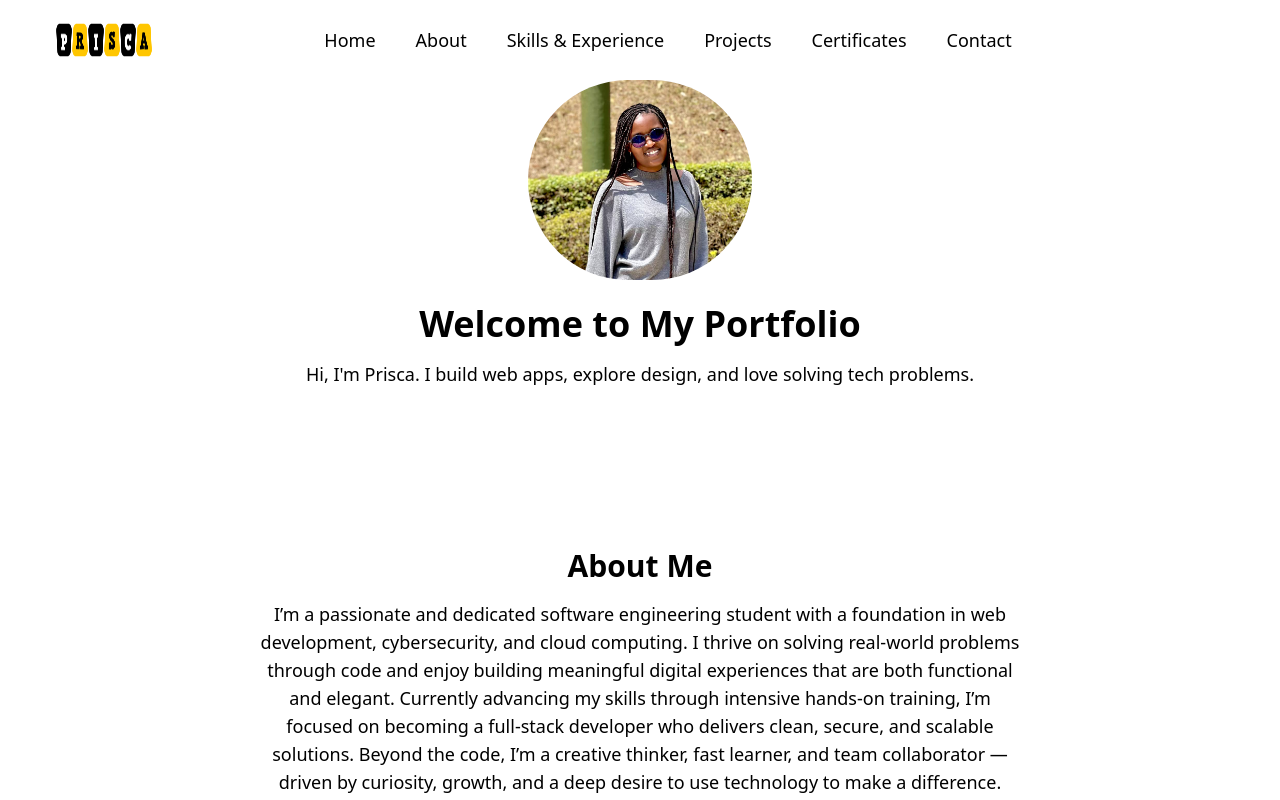
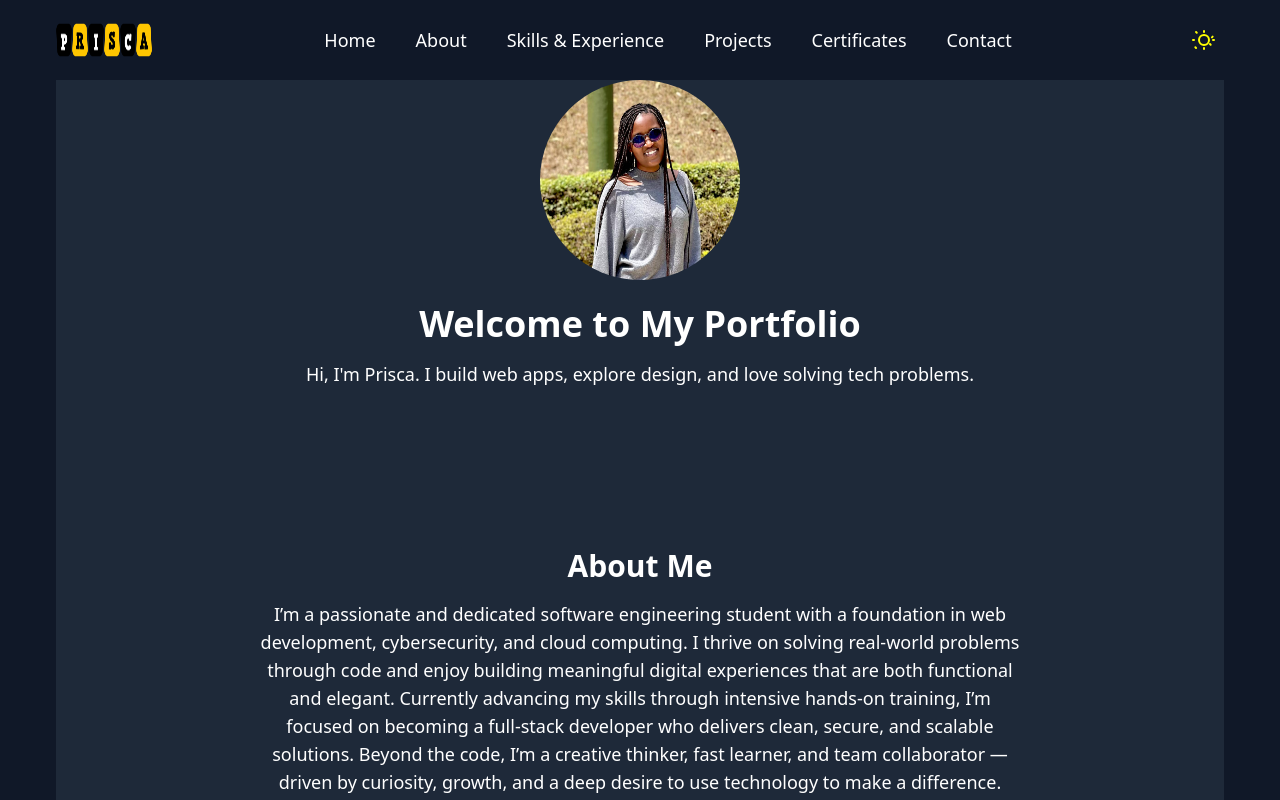
Before and after one commit to M-prisca/Portfolio-web, a website: page index.html in a window 1280 px wide. Both pictures are taken after a click on the button "Toggle dark/light theme". Shown: the top 800 px of the page. Drawn offline with nearby package versions, Linux system fonts and the light colour scheme.

Commit message:
fix: Add toggle themes functionalities

```diff
--- a/index.html
+++ b/index.html
@@ -17,17 +17,17 @@
 
   <!-- Header -->
   <header
-    class="fixed top-0 left-0 w-full z-50 bg-white dark:bg-gray-900 flex items-center justify-between px-4 py-0 sm:px-14">
+    class="fixed top-0 left-0 w-full z-50 bg-white dark:bg-gray-900  dark:text-white flex items-center justify-between px-4 py-0 sm:px-14">
 
     <img src="src/imgs/logo.png" alt="logo image" class="w-24 h-20" />
     <nav>
       <ul class="hidden sm:flex gap-10 text-lg font-medium">
-        <li><a href="#home" class="hover:text-blue-500">Home</a></li>
-        <li><a href="#about" class="hover:text-blue-500">About</a></li>
-        <li><a href="#skills-experience" class="hover:text-blue-500">Skills & Experience</a></li>
-        <li><a href="#projects" class="hover:text-blue-500">Projects</a></li>
-        <li><a href="#certificates" class="hover:text-blue-500">Certificates</a></li>
-        <li><a href="#contact" class="hover:text-blue-500">Contact</a></li>
+        <li><a href="#home" class="hover:text-amber-300">Home</a></li>
+        <li><a href="#about" class="hover:text-amber-300">About</a></li>
+        <li><a href="#skills-experience" class="hover:text-amber-300">Skills & Experience</a></li>
+        <li><a href="#projects" class="hover:text-amber-300">Projects</a></li>
+        <li><a href="#certificates" class="hover:text-amber-300">Certificates</a></li>
+        <li><a href="#contact" class="hover:text-amber-300">Contact</a></li>
 
 
       </ul>
@@ -36,14 +36,14 @@
     <button id="theme-toggle" aria-label="Toggle dark/light theme" class="text-gray-600 dark:text-gray-300 p-2">
       <!-- Sun icon for light mode -->
       <svg id="sun-icon" xmlns="http://www.w3.org/2000/svg" class="h-6 w-6 hidden" fill="none" viewBox="0 0 24 24"
-        stroke="white">
+        stroke="yellow">
         <path stroke-linecap="round" stroke-linejoin="round" stroke-width="2"
           d="M12 3v1m0 16v1m8.66-12.34l-.71.71M4.05 19.95l-.71-.71M21 12h1M2 12H1m16.95 4.05l.71.71M4.05 4.05l.71.71M12 7a5 5 0 100 10 5 5 0 000-10z" />
       </svg>
 
       <!-- Moon icon for dark mode -->
       <svg id="moon-icon" xmlns="http://www.w3.org/2000/svg" class="h-6 w-6 hidden" fill="none" viewBox="0 0 24 24"
-        stroke="white">
+        stroke="currentColor">
         <path stroke-linecap="round" stroke-linejoin="round" stroke-width="2"
           d="M21 12.79A9 9 0 1111.21 3 7 7 0 0021 12.79z" />
       </svg>
@@ -53,7 +53,7 @@
   <!-- Sections -->
   <main class=" px-4 sm:px-14">
     <section id="home" class="py-20">
-      <img src="src/imgs/profile img.jpg" alt="Profile image" class="w-60 h-50 rounded-full mx-auto mb-6" />
+      <img src="src/imgs/profile img.jpg" alt="Profile image" class="w-50 h-50 rounded-full mx-auto mb-6" />
       <h1 class="text-4xl font-bold mb-4">Welcome to My Portfolio</h1>
       <p class="text-lg">Hi, I'm Prisca. I build web apps, explore design, and love solving tech problems.</p>
     </section>
@@ -171,7 +171,7 @@
           class="bg-white dark:bg-gray-800 p-4 rounded-xl shadow-lg hover:shadow-2xl transition duration-300 max-w-xs">
           <img src="src/imgs/Certificates/cisco.PNG" alt="Certificate 1" class="rounded-lg mb-4" />
           <h3 class="text-xl font-semibold">Networking Essentials</h3>
-          <p class="text-sm text-gray-600 dark:text-gray-400">Issued by Cisco Networking Academy</p>
+          <p class="text-sm text-gray-600 dark:text-gray-400 ">Issued by Cisco Networking Academy</p>
         </div>
 
         <!-- Certificate 2 -->
@@ -228,37 +228,14 @@
       </div>
     </section>
   </main>
-  <footer class="bg-gray-100 dark:bg-gray-800 text-center text-gray-600 dark:text-gray-300 py-6 mt-20">
+  <footer class="bg-gray-100 dark:bg-gray-800 text-center text-amber-400 dark:text-amber-300 py-6 mt-20">
     <p class="text-sm">&copy; 2025 Prisca Masereli. All rights reserved.</p>
   </footer>
 
 
   <!-- Theme Toggle Script -->
-  <script>
-    const toggle = document.getElementById('theme-toggle');
-    const sun = document.getElementById('sun-icon');
-    const moon = document.getElementById('moon-icon');
+  <script src="src/index.js" defer></script>
 
-    // Load saved theme
-    if (
-      localStorage.theme === 'dark' ||
-      (!('theme' in localStorage) &&
-        window.matchMedia('(prefers-color-scheme: dark)').matches)
-    ) {
-      document.documentElement.classList.add('dark');
-      sun.classList.remove('hidden');
-    } else {
-      moon.classList.remove('hidden');
-    }
-
-    toggle.addEventListener('click', () => {
-      document.documentElement.classList.toggle('dark');
-      const isDark = document.documentElement.classList.contains('dark');
-      localStorage.theme = isDark ? 'dark' : 'light';
-      sun.classList.toggle('hidden', !isDark);
-      moon.classList.toggle('hidden', isDark);
-    });
-  </script>
 </body>
 
 </html>
--- a/input.css
+++ /dev/null
@@ -1 +0,0 @@
-@import "tailwindcss";
--- /dev/null
+++ b/src/index.js
@@ -0,0 +1,25 @@
+document.addEventListener('DOMContentLoaded', () => {
+  const themeToggle = document.getElementById('theme-toggle');
+  const sunIcon = document.getElementById('sun-icon');
+  const moonIcon = document.getElementById('moon-icon');
+  const html = document.documentElement;
+
+  const savedTheme = localStorage.getItem('theme');
+  if (savedTheme === 'dark') {
+    html.classList.add('dark');
+    sunIcon.classList.remove('hidden');
+    moonIcon.classList.add('hidden');
+  } else {
+    html.classList.remove('dark');
+    sunIcon.classList.add('hidden');
+    moonIcon.classList.remove('hidden');
+  }
+
+  themeToggle.addEventListener('click', () => {
+    html.classList.toggle('dark');
+    const isDark = html.classList.contains('dark');
+    sunIcon.classList.toggle('hidden', !isDark);
+    moonIcon.classList.toggle('hidden', isDark);
+    localStorage.setItem('theme', isDark ? 'dark' : 'light');
+  });
+});
--- /dev/null
+++ b/src/input.css
@@ -0,0 +1,23 @@
+@import "tailwindcss";
+
+  body {
+  @apply bg-white text-black;
+}
+ header {
+    @apply bg-white text-black;
+  }
+  section {
+    @apply bg-white text-black;
+  }
+  /* Dark mode styles */
+.dark section {
+    @apply bg-gray-800 text-white;
+  }
+
+.dark header {
+  @apply bg-gray-900 text-white;
+}
+
+.dark body {
+  @apply bg-gray-900 text-white;
+}
--- a/tailwind.config.js
+++ b/tailwind.config.js
@@ -1,10 +1,12 @@
-/** @type {import('tailwindcss').Config} */
+// tailwind.config.js
 module.exports = {
-  darkMode: 'class',
-  content: ["./*.html"],
+  darkMode: 'class', // ✅ Required for manual toggling
+  content: ['./*.html', './*.js'],
   theme: {
     extend: {},
   },
   plugins: [],
 }
-// tailwind.config.js
+
+// This configuration enables dark mode using the 'class' strategy, allowing you to toggle dark mode by adding a 'dark' class to the HTML element.
+// The content array specifies the files Tailwind should scan for class names, ensuring that styles are generated only for the classes used in your HTML and JavaScript files.
```
Also changed, not shown: output.css.
